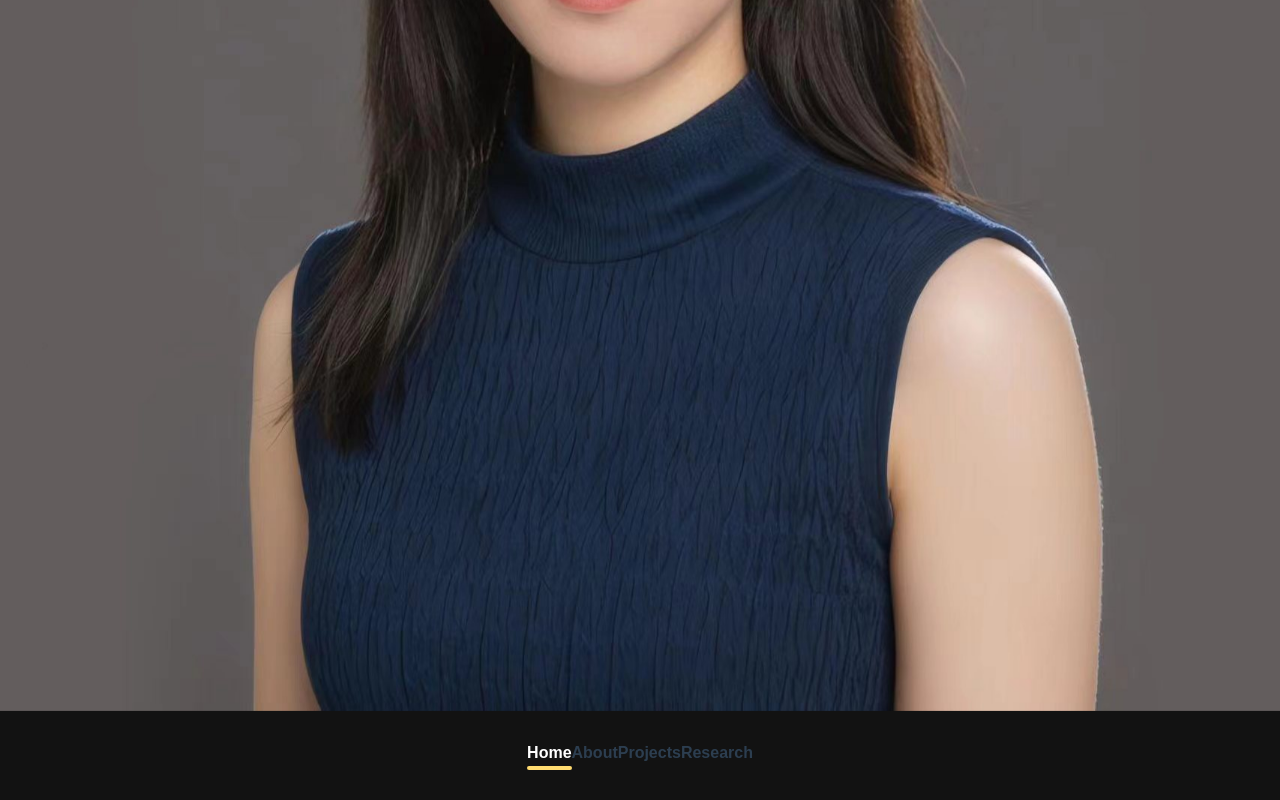
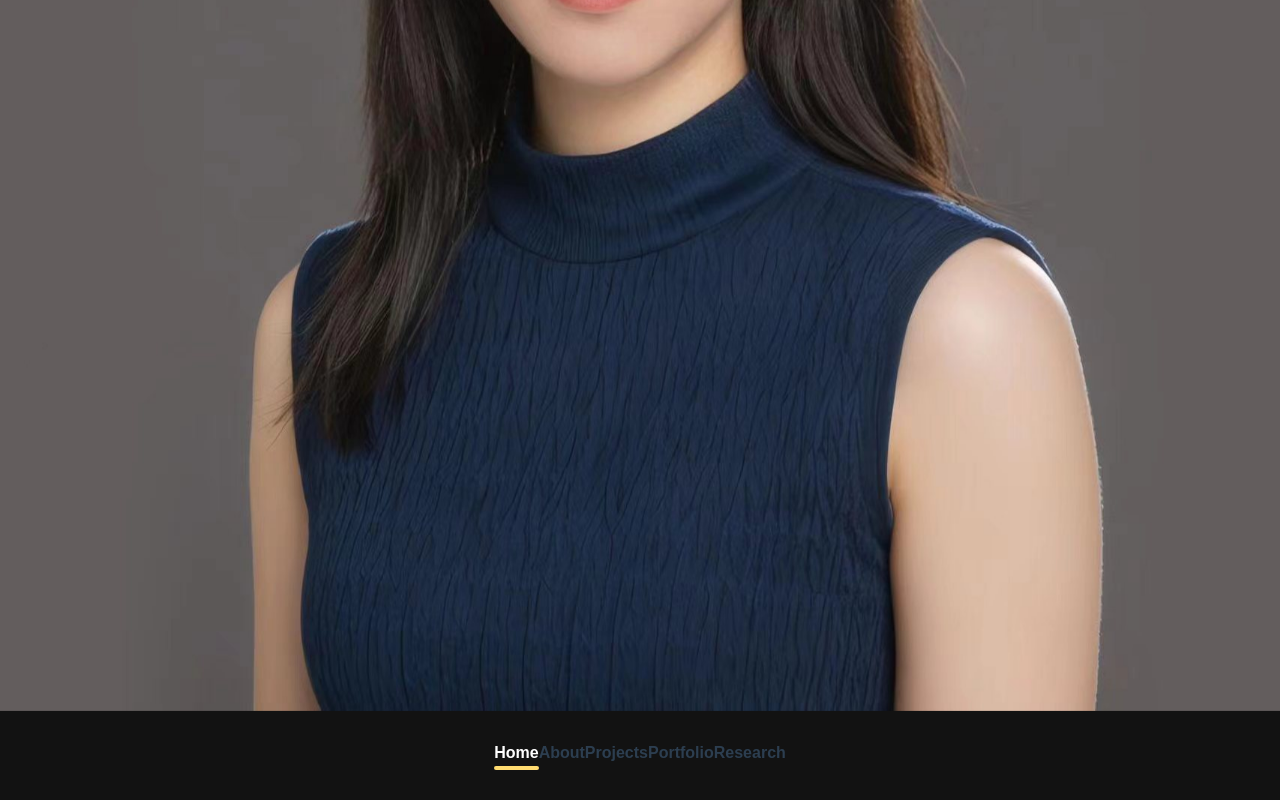
Before and after one commit to ln541758/portfolio, a Vue app: page / in a window 1280 px wide. Shown: the part 1807-2607 px from the top of the page. Built offline with nearby package versions, Linux system fonts and the light colour scheme; the HTML template or start-up script is replaced by a standard one.

Commit message:
Revise footer in App.vue

```diff
--- a/src/App.vue
+++ b/src/App.vue
@@ -29,12 +29,14 @@
               src="https://seeklogo.com/images/G/github-logo-2E3852456C-seeklogo.com.png"
               alt="github"
           /></a>
-          <a href="https://scholar.google.com/citations?user=DwFzkCcAAAAJ" target="_blank"
+          <a
+            href="https://scholar.google.com/citations?user=DwFzkCcAAAAJ"
+            target="_blank"
             ><img
               class="w-9 rounded-full"
               src="https://img.icons8.com/ios/50/google-scholar--v2.png"
               alt="google_scholar"
-              style="filter: invert(1); "
+              style="filter: invert(1)"
           /></a>
         </div>
         <div
@@ -103,8 +105,11 @@
       <router-link to="/about" class="text-gray-300 hover:text-white"
         >About</router-link
       >
+      <router-link to="/projects" class="text-gray-300 hover:text-white"
+        >Projects</router-link
+      >
       <router-link to="/portfolio" class="text-gray-300 hover:text-white"
-        >Projects</router-link
+        >Portfolio</router-link
       >
       <router-link to="/blog" class="text-gray-300 hover:text-white"
         >Research</router-link
```
